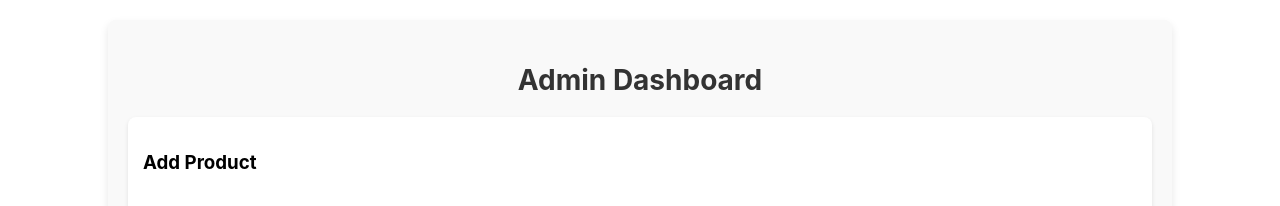
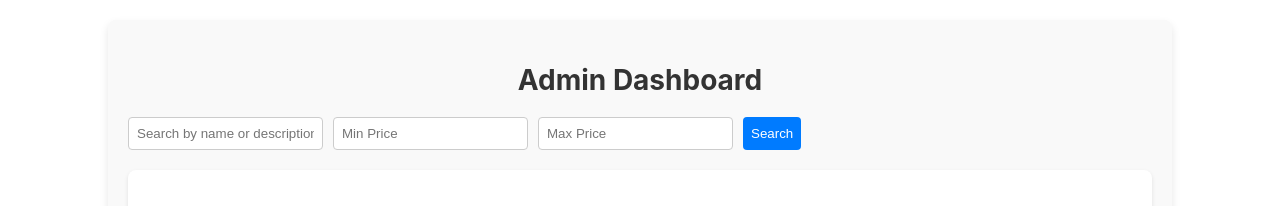
Before and after one commit to RaghavMuchhal1/online-store, a React (Create React App) app in the folder frontend/: page /dashboard in a window 1280 px wide. Shown: the top 206 px of the page. Built offline with nearby package versions, Linux system fonts and the light colour scheme; no server answers; sample sign-in values are in the browser's storage.

Commit message:
Implemented product search and filter in Admin Dashboard

```diff
--- a/frontend/src/features/dashboard/Dashboard.css
+++ b/frontend/src/features/dashboard/Dashboard.css
@@ -158,3 +158,29 @@
 .edit-product-form button:nth-child(2):hover {
   background-color: #c82333;
 }
+
+.search-filter {
+  display: flex;
+  gap: 10px;
+  margin: 20px 0;
+}
+
+.search-filter input {
+  padding: 8px;
+  border: 1px solid #ccc;
+  border-radius: 4px;
+}
+
+.search-filter button {
+  padding: 8px;
+  background-color: #007bff;
+  color: white;
+  border: none;
+  border-radius: 4px;
+  cursor: pointer;
+  transition: background-color 0.3s;
+}
+
+.search-filter button:hover {
+  background-color: #0056b3;
+}
--- a/frontend/src/features/dashboard/Dashboard.js
+++ b/frontend/src/features/dashboard/Dashboard.js
@@ -1,28 +1,56 @@
-import React, { useEffect } from 'react';
+import React, { useEffect, useState } from 'react';
 import { useDispatch, useSelector } from 'react-redux';
 import { fetchProducts, deleteProduct } from '../../redux/slices/productSlice';
 import AddProduct from './AddProduct';
 import ProductCard from './ProductCard';
+import SearchFilter from './SearchFilter';
 import './Dashboard.css';
 
 const Dashboard = () => {
   const dispatch = useDispatch();
   const products = useSelector((state) => state.products.list);
+  const [filteredProducts, setFilteredProducts] = useState(products);
 
   useEffect(() => {
     dispatch(fetchProducts());
   }, [dispatch]);
 
+  useEffect(() => {
+    setFilteredProducts(products);
+  }, [products]);
+
   const handleDelete = (id) => {
     dispatch(deleteProduct(id));
+  };
+
+  const handleSearch = (searchTerm, minPrice, maxPrice) => {
+    let filtered = products;
+
+    if (searchTerm) {
+      filtered = filtered.filter((product) =>
+        product.name.toLowerCase().includes(searchTerm.toLowerCase()) ||
+        product.description.toLowerCase().includes(searchTerm.toLowerCase())
+      );
+    }
+
+    if (minPrice) {
+      filtered = filtered.filter((product) => product.price >= parseFloat(minPrice));
+    }
+
+    if (maxPrice) {
+      filtered = filtered.filter((product) => product.price <= parseFloat(maxPrice));
+    }
+
+    setFilteredProducts(filtered);
   };
 
   return (
     <div className="dashboard-container">
       <h2 className="dashboard-header">Admin Dashboard</h2>
+      <SearchFilter onSearch={handleSearch} />
       <AddProduct />
       <div className="product-list">
-        {products.map((product) => (
+        {filteredProducts.map((product) => (
           <ProductCard key={product.id} product={product} onDelete={handleDelete} />
         ))}
       </div>
--- /dev/null
+++ b/frontend/src/features/dashboard/SearchFilter.js
@@ -0,0 +1,37 @@
+import React, { useState } from 'react';
+
+const SearchFilter = ({ onSearch }) => {
+  const [searchTerm, setSearchTerm] = useState('');
+  const [minPrice, setMinPrice] = useState('');
+  const [maxPrice, setMaxPrice] = useState('');
+
+  const handleSearch = () => {
+    onSearch(searchTerm, minPrice, maxPrice);
+  };
+
+  return (
+    <div className="search-filter">
+      <input
+        type="text"
+        placeholder="Search by name or description"
+        value={searchTerm}
+        onChange={(e) => setSearchTerm(e.target.value)}
+      />
+      <input
+        type="number"
+        placeholder="Min Price"
+        value={minPrice}
+        onChange={(e) => setMinPrice(e.target.value)}
+      />
+      <input
+        type="number"
+        placeholder="Max Price"
+        value={maxPrice}
+        onChange={(e) => setMaxPrice(e.target.value)}
+      />
+      <button onClick={handleSearch}>Search</button>
+    </div>
+  );
+};
+
+export default SearchFilter;
```
